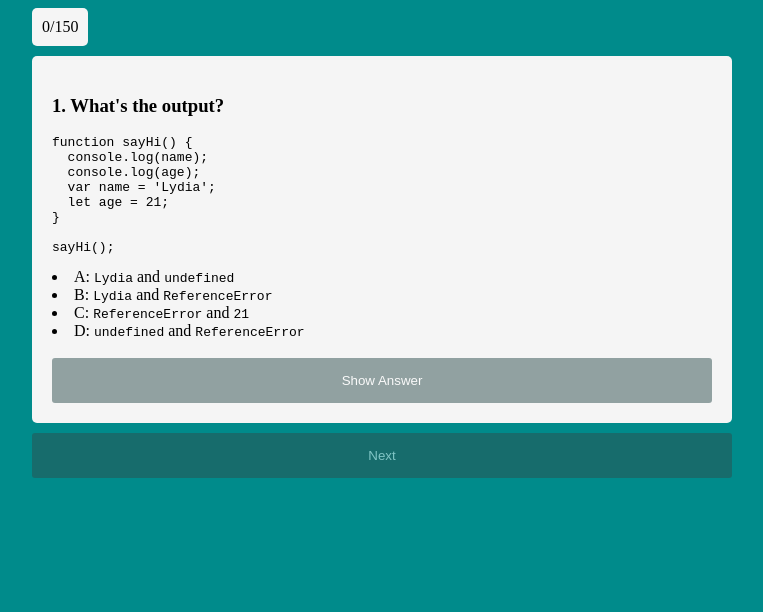
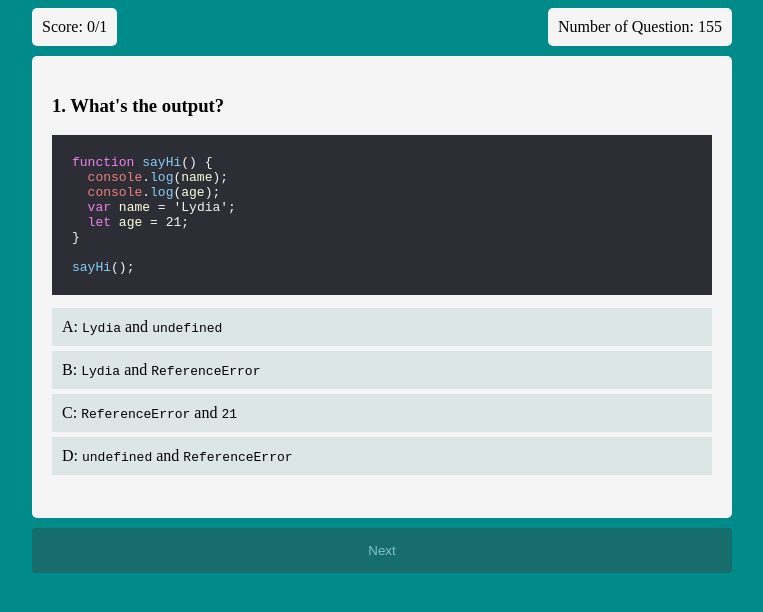
Before and after one commit to shaneiadt/questionable-js, a React (Create React App) app: page / in a window 1280 px wide. Shown: the top 612 px of the page, without its empty margins (258-1021 px from the left). Built offline with nearby package versions, Linux system fonts and the light colour scheme.

Commit message:
styling and event listeners on list items

```diff
--- a/src/App.js
+++ b/src/App.js
@@ -25,7 +25,7 @@ export class App extends Component {
 
     return (
       <div>
-        <Question index={this.state.currentQuestion} {...question} setQuestion={this.setQuestion} />
+        <Question index={this.state.currentQuestion} totalNumberOfQuestions={this.state.questions.length} {...question} setQuestion={this.setQuestion} />
       </div>
     );
   }
--- a/src/Question.js
+++ b/src/Question.js
@@ -1,9 +1,57 @@
-import React, { useState } from "react";
+import React, { useState, useEffect } from "react";
 
-export const Question = ({ title, code, options, detail, index, setQuestion }) => {
+export const Question = ({ title, code, options, detail, index, totalNumberOfQuestions, setQuestion }) => {
     const [show, setShow] = useState(false);
+    const [userAnswer, setUserAnswer] = useState(null);
+    const [score, setScore] = useState(0);
+
+    useEffect(() => {
+        const listItems = [...document.querySelectorAll('li')];
+
+        const listItemListener = (e) => {
+            if (userAnswer) return;
+
+            const el = e.target.getAttribute('data-selection') ? e.target : e.target.parentElement;
+            const selection = el.getAttribute('data-selection');
+            const answer = el.innerText;
+            const correctAnswer = detail.match(/Answer: [A|B|C|D]/g)[0].replace('Answer: ', '').toLowerCase();
+
+            console.log({ el, selection, answer, correctAnswer });
+
+            setUserAnswer(answer);
+
+            el.style.color = '#fff';
+
+            if (selection === correctAnswer) {
+                el.style.background = 'rgba(8, 99, 94, 1)';
+                setScore(score + 1);
+            } else {
+                el.style.background = 'lightcoral';
+            }
+
+            for (const item of listItems) {
+                if (item.getAttribute('data-selection') === correctAnswer) {
+                    item.style.color = '#fff';
+                    item.style.background = 'rgba(8, 99, 94, 1)';
+                }
+            }
+        }
+
+        for (const li of listItems) {
+            const letter = li.innerText.match(/[A|B|C|D]/g)[0];
+
+            li.setAttribute('data-selection', letter.toLowerCase());
+            li.addEventListener('click', listItemListener);
+        }
+
+        return () => {
+            console.log('clean up');
+            [...document.querySelectorAll('li')].forEach(el => el.removeEventListener('click', listItemListener));
+        }
+    }, [options, detail, score, userAnswer]);
 
     const next = () => {
+        setUserAnswer(null);
         setShow(false);
         setQuestion(index + 1);
     }
@@ -11,13 +59,16 @@ export const Question = ({ title, code, options, detail, index, setQuestion }) =
     return (
         <>
             <div className="question">
-                <span className="score">0/150</span>
+                <div className="scoreContainer">
+                    <span className="score">Score: {score}/{index + 1}</span>
+                    <span className="score">Number of Question: {totalNumberOfQuestions}</span>
+                </div>
                 <div className="card">
                     <h3>{title}</h3>
                     <div dangerouslySetInnerHTML={{ __html: code }} />
                     <div dangerouslySetInnerHTML={{ __html: options }} />
                     <br />
-                    {!show && <button onClick={() => setShow(true)}>Show Answer</button>}
+                    {!show && userAnswer && <button onClick={() => setShow(true)}>Show Answer</button>}
                     {show && <div dangerouslySetInnerHTML={{ __html: detail }} />}
                 </div>
                 <button onClick={next}>Next</button>
--- a/src/index.css
+++ b/src/index.css
@@ -24,10 +24,10 @@ body {
 }
 
 .question .score {
-    display: inline-block;
-    background: whitesmoke;
-    border-radius: 5px;
-    padding: 10px;
+  display: inline-block;
+  background: whitesmoke;
+  border-radius: 5px;
+  padding: 10px;
 }
 
 .card {
@@ -36,3 +36,47 @@ body {
   border-radius: 5px;
   margin: 10px 0;
 }
+
+.card li {
+  cursor: pointer;
+  list-style: none;
+  background: rgba(8, 99, 94, 0.1);
+  padding: 10px;
+  margin: 5px 0;
+}
+
+.card li:hover {
+  background: rgba(8, 99, 94, 1);
+  color: #fff;
+}
+
+.card li .correct {
+  background: rgba(8, 99, 94, 1);
+}
+
+.question .scoreContainer {
+  display: flex;
+  justify-content: space-between;
+}
+
+.question pre {
+  background: rgb(45, 45, 53);
+  padding: 20px;
+  color: whitesmoke;
+}
+
+.question pre .pl-k {
+  color: violet;
+}
+
+.question pre .pl-en {
+  color: lightskyblue;
+}
+
+.question pre .pl-s1 {
+  color: lightyellow;
+}
+
+.question pre .pl-smi {
+  color: lightcoral;
+}
```
